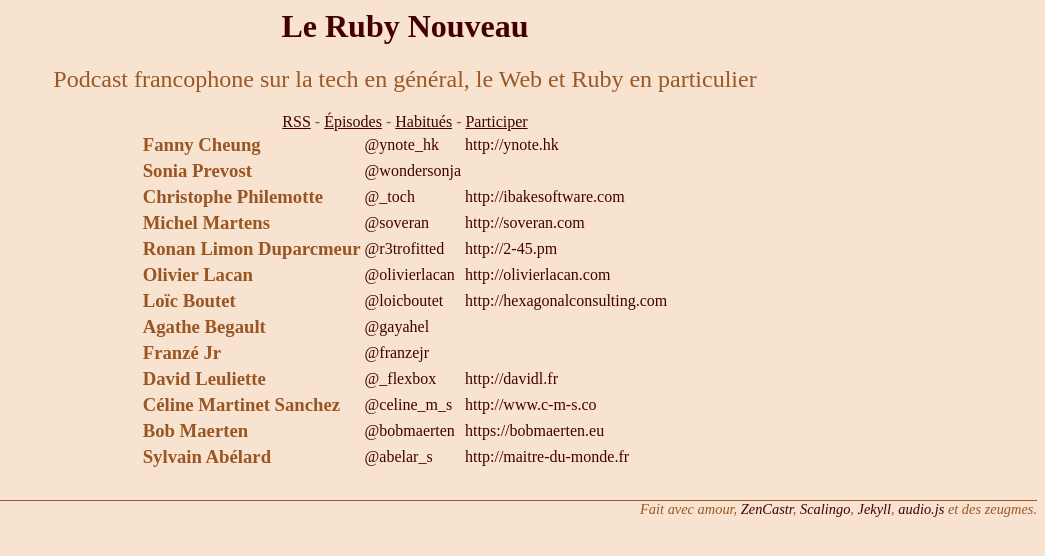
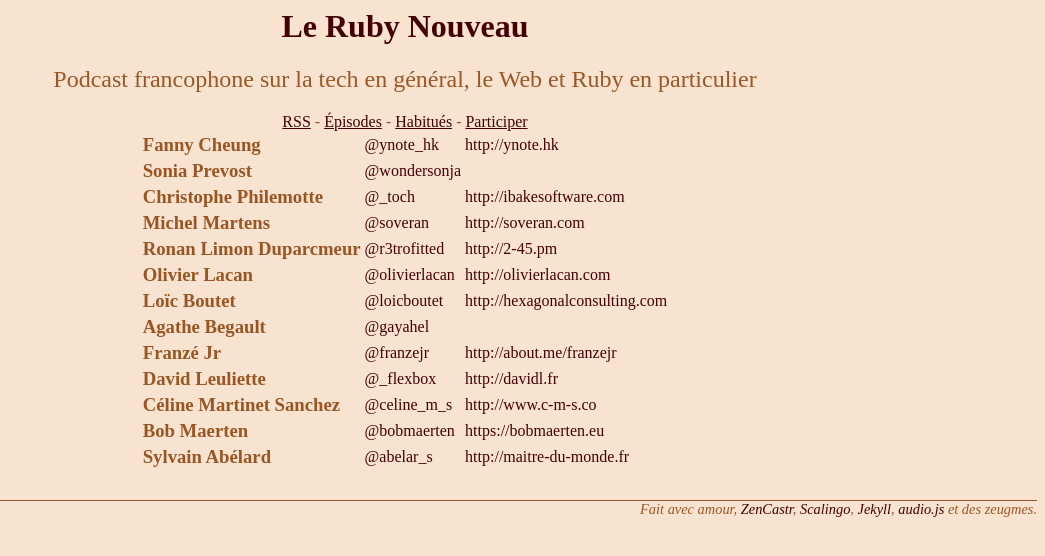
Before and after one commit to jlecour/lerubynouveau.fr, a Jekyll site: the page built from habitues/index.html, in a window 1280 px wide. Shown: the top 556 px of the page, without its empty margins (235-1280 px from the left). Built offline with Jekyll 4.4.1, drawn with Linux system fonts in a browser that asks for light colours.

Commit message:
Update franzejr.md

```diff
--- a/_habitues/franzejr.md
+++ b/_habitues/franzejr.md
@@ -1,13 +1,13 @@
 ---
 layout: habitue
 name: "Franzé Jr"
-website:
+website: http://about.me/franzejr
 twitter: franzejr
 username: franzejr
 zone: "Fortaleza, Brésil"
-github:
+github: franzejr
 pitch:
-photo:
+photo: https://avatars3.githubusercontent.com/u/868917
 desc:
 links:
   "RemoteMeetup": "http://remotemeetup.com"
```
